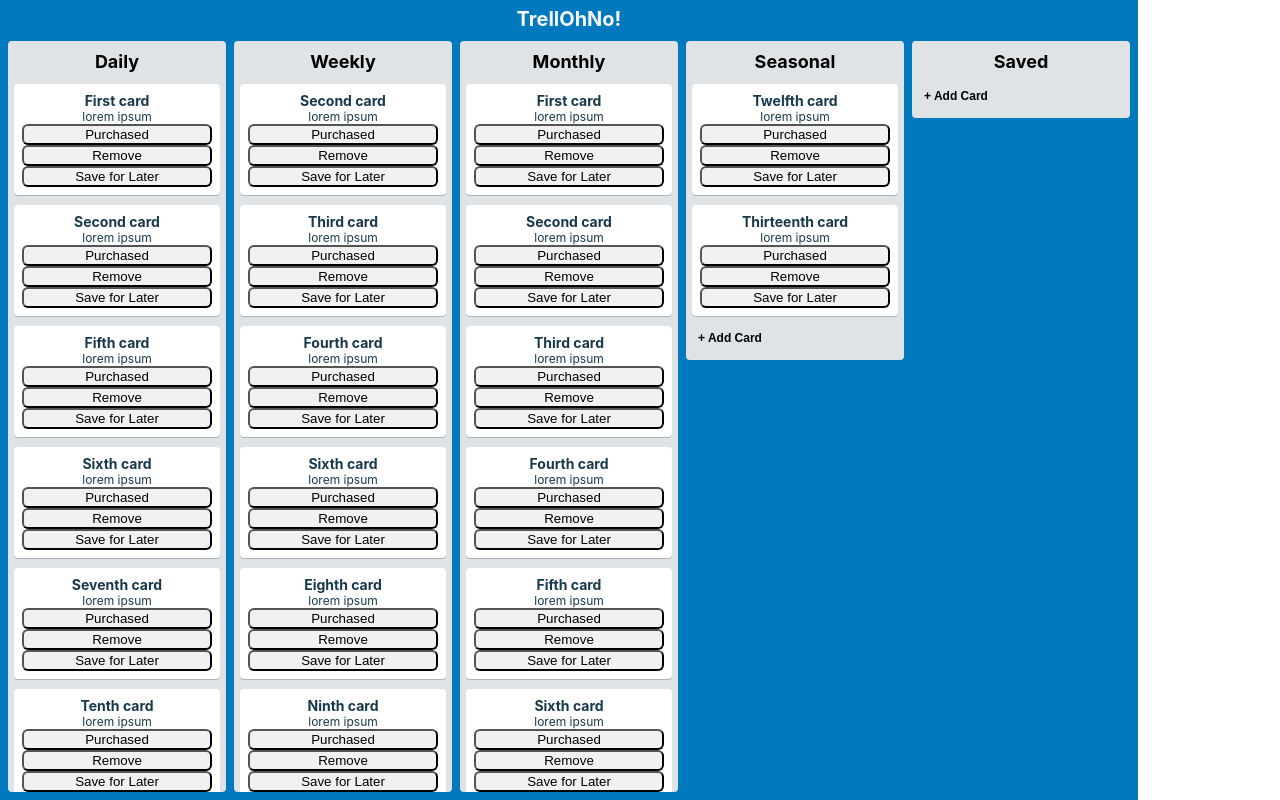
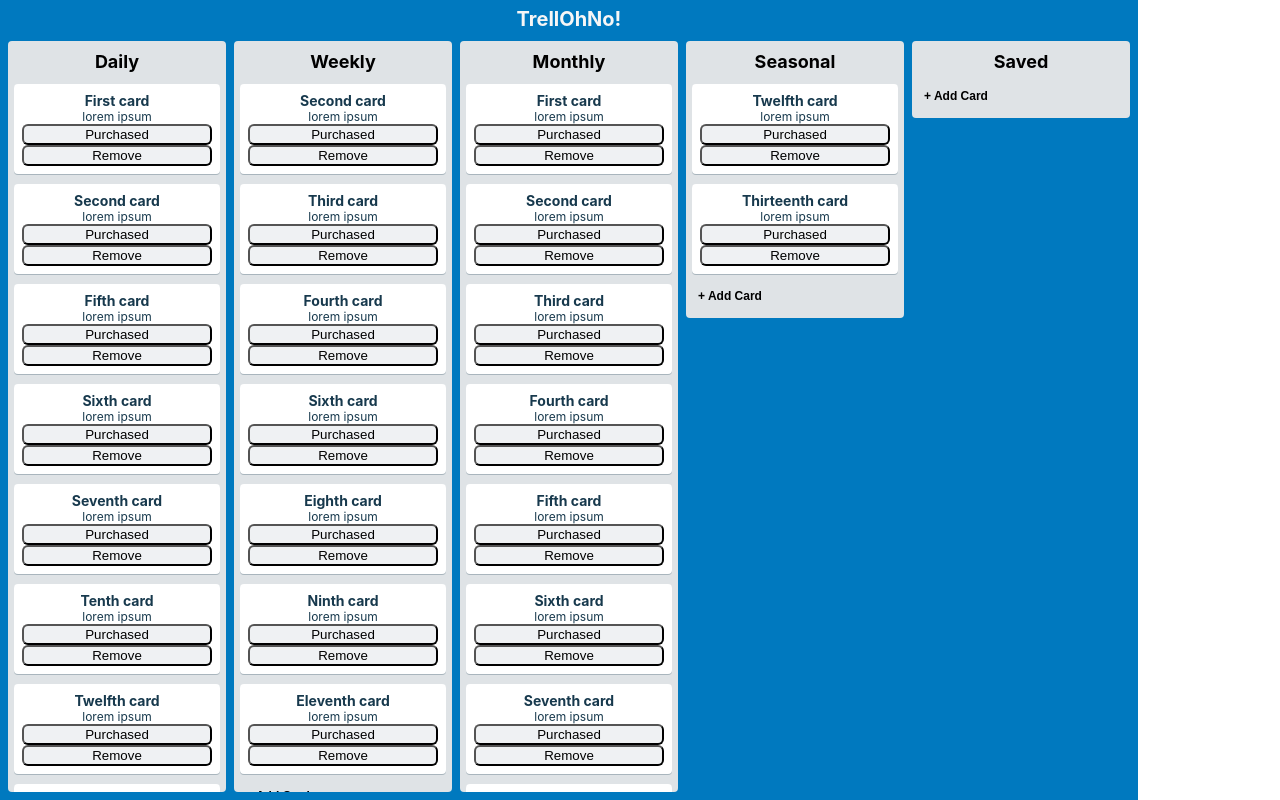
Before and after one commit to sinsys/state-drills, a React (Create React App) app: page / in a window 1280 px wide. Shown: the part 916-1716 px from the top of the page. Built offline with nearby package versions, Linux system fonts and the light colour scheme.

Commit message:
Added basic CP11 shopping list. Able to fade items out and delete them across the lists with one click

```diff
--- a/src/components/ShoppingList/Card/Card.js
+++ b/src/components/ShoppingList/Card/Card.js
@@ -12,9 +12,9 @@ class Card extends React.Component {
 	}
 
 	togglePurchased() {
-		this.setState(prevState => ({
-		  purchased: !prevState.purchased
-		}));
+		this.setState(
+			{purchased: !this.state.purchased
+		})
 	}
 
 	render() {
@@ -38,12 +38,12 @@ class Card extends React.Component {
 					>
 						Remove
 					</button>
-					<button
-						type="button"
-						onClick={() => this.props.onClickSavedCard(this.state.id)}
-					>
-						Save for Later
-					</button>
+					{/* <button
+					// 	type="button"
+					// 	onClick={() => this.props.onClickSavedCard(this.state.id)}
+					// >
+					// 	Save for Later
+					 </button> */}
 				</div>
 			</div>
 		)
--- a/src/components/ShoppingList/List/List.js
+++ b/src/components/ShoppingList/List/List.js
@@ -13,6 +13,7 @@ class List extends React.Component {
 	}
 
 	render() {
+		console.log(this.props);
 		return (
 			<section className="List">
 				<header className="List-header">
@@ -32,8 +33,9 @@ class List extends React.Component {
 									onClickSavedCard={this.props.onClickSavedCard}
 								/>
 							)
+						} else {
+							return (null);
 						}
-						else return {}
 					})}
 					<button
 						type="button"
```
Also changed, not shown: 2 other files (tests, documents, lock files or other folders).
